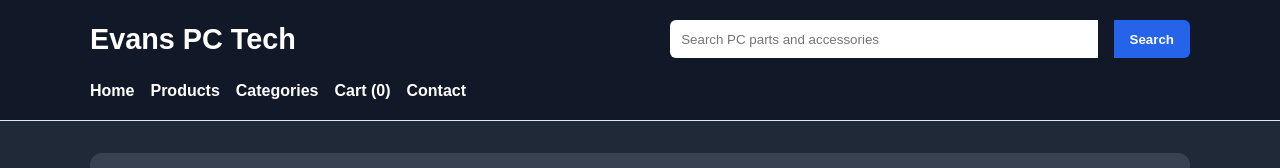
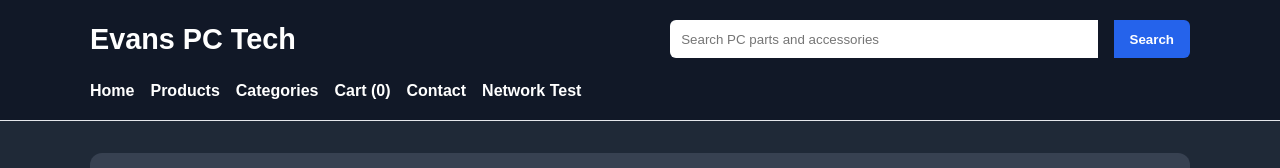
Before and after one commit to SetEvaECPI/SDC260-Project-PCStore, a plain HTML site: page contact.html in a window 1280 px wide. Shown: the top 168 px of the page. Drawn offline with Linux system fonts and the light colour scheme.

Commit message:
Add 'Network Test' link to navigation menu

```diff
--- a/contact.html
+++ b/contact.html
@@ -24,6 +24,7 @@
         <li><a href="categories.html">Categories</a></li>
         <li><a href="cart.html">Cart</a></li>
         <li><a href="contact.html">Contact</a></li>
+        <li><a href="network.html">Network Test</a></li>
       </ul>
     </nav>
   </div>
```
